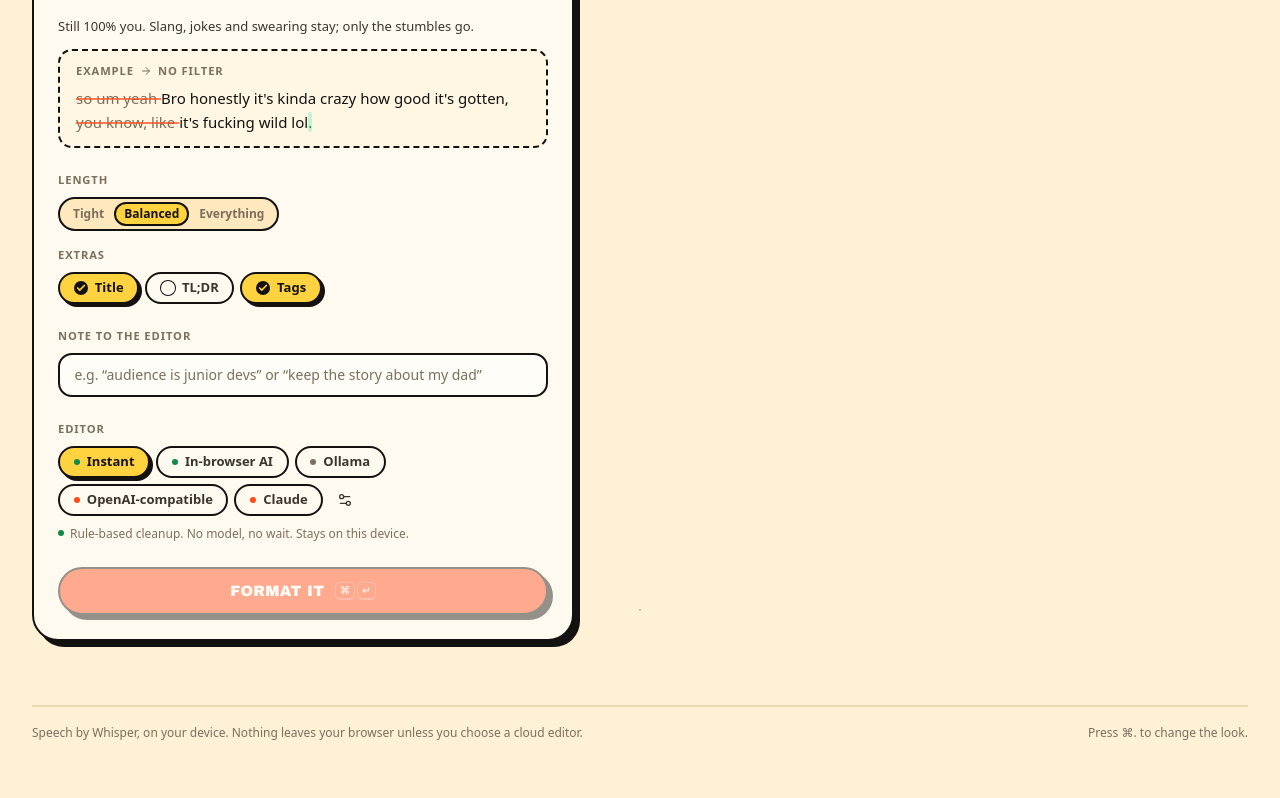
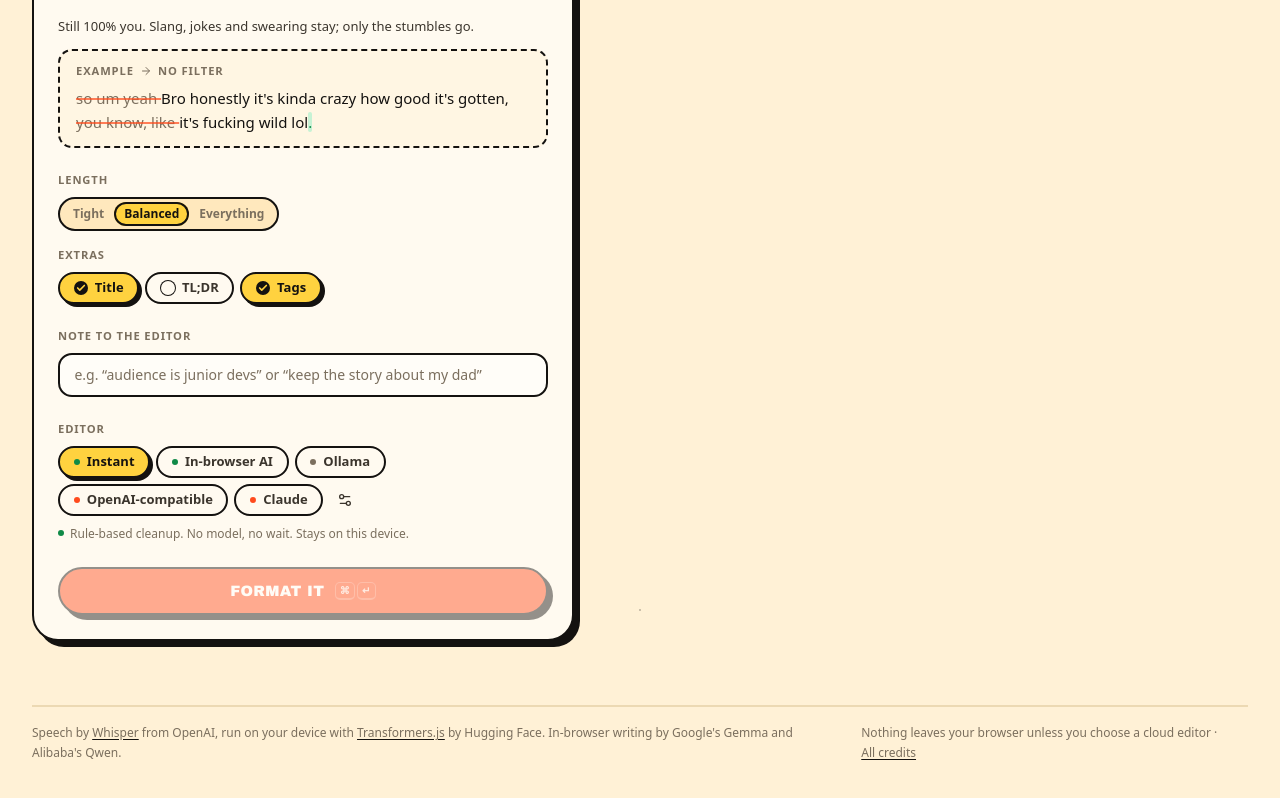
Before and after one commit to shariqsk/autoformat-, a React (Vite) app: page / in a window 1280 px wide. Shown: the part 1390-2188 px from the top of the page. Built offline with nearby package versions, Linux system fonts and the light colour scheme; a web font is replaced by a local one.

Commit message:
feat(ui): credit Whisper, Transformers.js, Gemma and Qwen in the footer

```diff
--- a/src/App.tsx
+++ b/src/App.tsx
@@ -258,9 +258,38 @@ export default function App() {
       </main>
 
       <footer className="mx-auto max-w-[1440px] px-4 pb-10 sm:px-8">
-        <div className="border-t-(length:--bw) border-rule pt-4 text-xs leading-relaxed text-ink-3 sm:flex sm:justify-between">
-          <p>Speech by Whisper, on your device. Nothing leaves your browser unless you choose a cloud editor.</p>
-          <p>Press ⌘. to change the look.</p>
+        <div className="border-t-(length:--bw) border-rule pt-4 text-xs leading-relaxed text-ink-3 sm:flex sm:justify-between sm:gap-8">
+          <p>
+            Speech by{' '}
+            <a
+              href="https://github.com/openai/whisper"
+              target="_blank"
+              rel="noreferrer"
+              className="underline decoration-edge-ctl underline-offset-2 hover:text-ink"
+            >
+              Whisper
+            </a>{' '}
+            from OpenAI, run on your device with{' '}
+            <a
+              href="https://github.com/huggingface/transformers.js"
+              target="_blank"
+              rel="noreferrer"
+              className="underline decoration-edge-ctl underline-offset-2 hover:text-ink"
+            >
+              Transformers.js
+            </a>{' '}
+            by Hugging Face. In-browser writing by Google's Gemma and Alibaba's Qwen.
+          </p>
+          <p className="mt-1 sm:mt-0">
+            Nothing leaves your browser unless you choose a cloud editor ·{' '}
+            <button
+              type="button"
+              onClick={() => setDialog('settings')}
+              className="underline decoration-edge-ctl underline-offset-2 hover:text-ink"
+            >
+              All credits
+            </button>
+          </p>
         </div>
       </footer>
 
```
